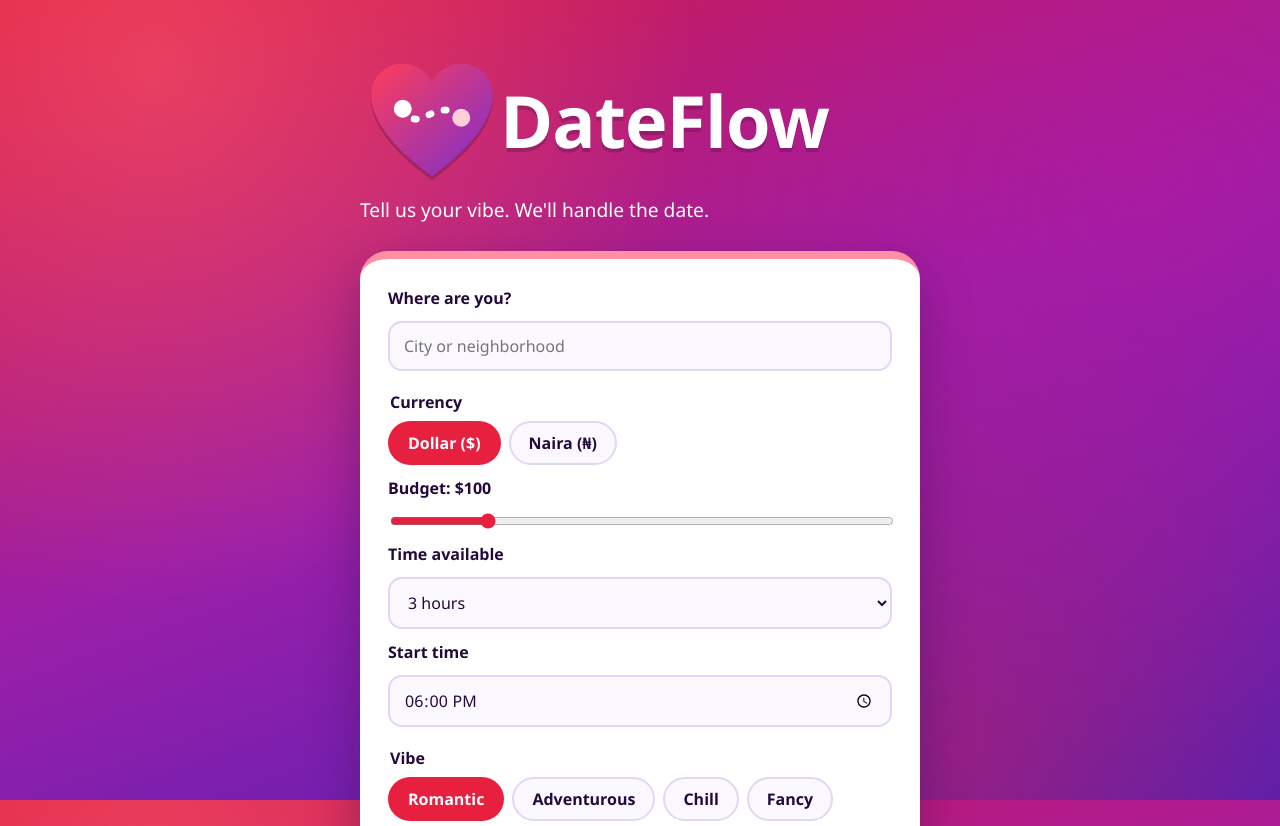
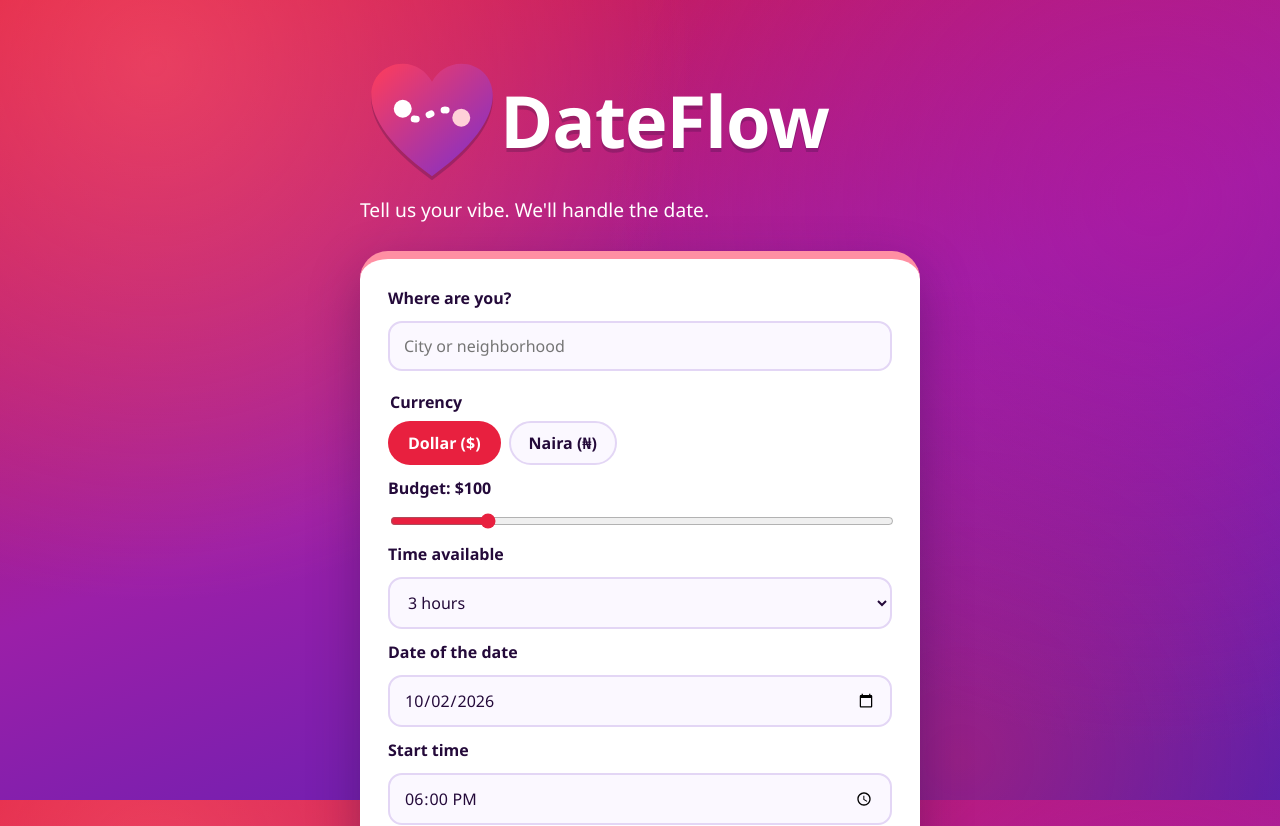
Before and after one commit to solomontimilehin564-cmyk/Dateflow, a React (Vite) app in the folder frontend/: page / in a window 1280 px wide. Shown: the top 826 px of the page. Built offline with nearby package versions, Linux system fonts and the light colour scheme; no server answers.

Commit message:
Add date of the date

```diff
--- a/frontend/src/App.css
+++ b/frontend/src/App.css
@@ -347,3 +347,12 @@
   margin-right: -6px;
   filter: drop-shadow(0 4px 0 rgba(36, 10, 58, 0.25));
 }
+.when {
+  margin: 10px 0 0;
+  padding: 10px 14px;
+  display: inline-block;
+  border-radius: 12px;
+  font-weight: 700;
+  color: #fff;
+  background: linear-gradient(135deg, var(--pink), var(--violet));
+}
--- a/frontend/src/App.jsx
+++ b/frontend/src/App.jsx
@@ -32,12 +32,32 @@
   return d.toLocaleTimeString("en-US", { hour: "numeric", minute: "2-digit" });
 }
 
+// Today's date as YYYY-MM-DD in the user's own time zone.
+function todayString() {
+  const d = new Date();
+  const mm = String(d.getMonth() + 1).padStart(2, "0");
+  const dd = String(d.getDate()).padStart(2, "0");
+  return `${d.getFullYear()}-${mm}-${dd}`;
+}
+
+// "2026-10-03" -> "Saturday, October 3, 2026"
+function formatDate(dateStr) {
+  const [y, m, d] = dateStr.split("-").map(Number);
+  return new Date(y, m - 1, d).toLocaleDateString("en-US", {
+    weekday: "long",
+    year: "numeric",
+    month: "long",
+    day: "numeric",
+  });
+}
+
 function App() {
   const [currency, setCurrency] = useState("USD");
   const [budget, setBudget] = useState(CURRENCIES.USD.start);
   const [vibe, setVibe] = useState("Romantic");
   const [location, setLocation] = useState("");
   const [hours, setHours] = useState(3);
+  const [date, setDate] = useState(todayString());
   const [startTime, setStartTime] = useState("18:00");
   const [plan, setPlan] = useState(null);
   const [shown, setShown] = useState(0);
@@ -94,7 +114,7 @@
       });
       const data = await res.json();
       if (!res.ok) throw new Error(data.error || "Something went wrong.");
-      setPlan({ ...data, currency, startTime });
+      setPlan({ ...data, currency, startTime, date });
     } catch (err) {
       setError(err.message || "Could not reach the server. Try again.");
     } finally {
@@ -208,6 +228,16 @@
           <option value={8}>Full day</option>
         </select>
 
+        <label htmlFor="date">Date of the date</label>
+        <input
+          id="date"
+          type="date"
+          value={date}
+          min={todayString()}
+          onChange={(e) => setDate(e.target.value)}
+          required
+        />
+
         <label htmlFor="start">Start time</label>
         <input
           id="start"
@@ -260,6 +290,12 @@
               ? `A secret date in ${plan.location}`
               : `${plan.vibe} in ${plan.location}`}
           </p>
+          {plan.date && (
+            <p className="when">
+              📅 {formatDate(plan.date)}
+              {plan.startTime ? ` at ${formatTime(plan.startTime, 0)}` : ""}
+            </p>
+          )}
 
           {plan.surprise && shown === 0 && (
             <p className="teaser">
```
Lines whose indentation alone changed are shown as unchanged.
